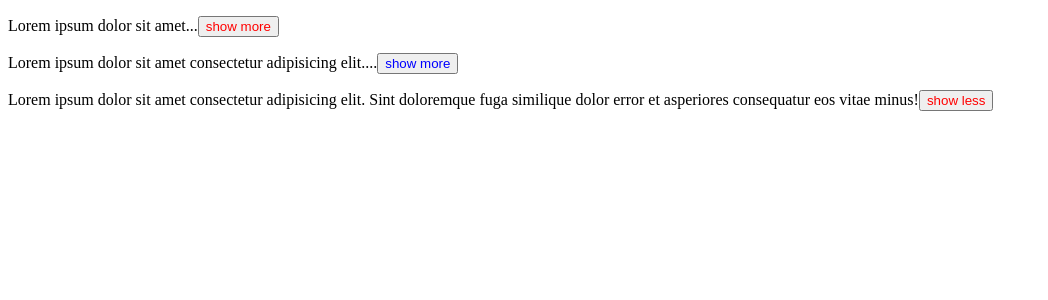
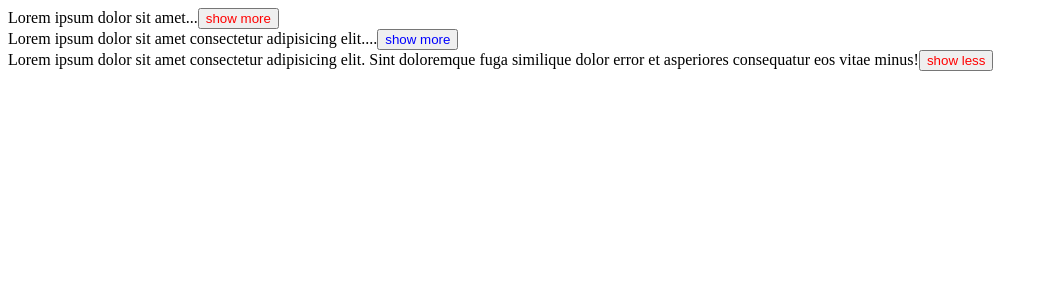
Before and after one commit to tsegaye27/cine-tracker, a React (Vite) app: page / in a window 1280 px wide. Shown: the top 300 px of the page, without its empty margins (0-1048 px from the left). Built offline with nearby package versions, Linux system fonts and the light colour scheme.

Commit message:
finished the text expander challenge

```diff
--- a/src/components/TextExpander.jsx
+++ b/src/components/TextExpander.jsx
@@ -18,15 +18,13 @@ export default function TextExpander({
     children.split(" ").slice(0, collapsedNumWords).join(" ") + `...`;
   // console.log(words);
   return (
-    <div>
-      <p>
+    <div className={className}>
       {isCollapsed ? children : displayText}
       <span>
         <button style={btnStyle} onClick={() => setIsCollapsed((c) => !c)}>
           {isCollapsed ? collapseButtonText : expandButtonText}
         </button>
       </span>
-      </p>
       {/* <button onClick={() => setIsCollapsed((c) => !c)}>
         {isCollapsed ? collapseButtonText : expandButtonText}
       </button> */}
```
Lines whose indentation alone changed are shown as unchanged.
